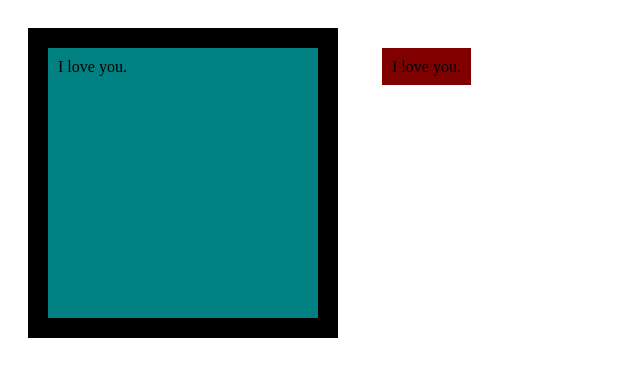
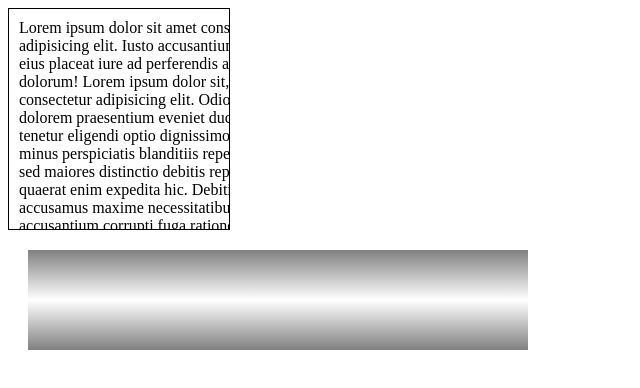
Before and after one commit to md-shamim-sarker/web-dev, a plain HTML site: page box-model/index.html in a window 1280 px wide. Shown: the whole page, without its empty margins (0-640 px from the left). Drawn offline with Linux system fonts and the light colour scheme.

Commit message:
background

```diff
--- a/box-model/index.html
+++ b/box-model/index.html
@@ -10,9 +10,17 @@
 </head>
 
 <body>
-    <section>
-        <div class="div1">I love you.</div>
-        <div class="div2">I love you.</div>
+    <section class="section1">
+        <div class="div1">Lorem ipsum dolor sit amet consectetur adipisicing elit. Iusto accusantium quis, fuga eius
+            placeat iure ad perferendis amet nemo dolorum! Lorem ipsum dolor sit, amet consectetur adipisicing elit.
+            Odio inventore dolorem praesentium eveniet ducimus a in tenetur eligendi optio dignissimos, asperiores,
+            minus perspiciatis blanditiis repellendus fugit sed maiores distinctio debitis repellat rem id quaerat enim
+            expedita hic. Debitis aliquam, accusamus maxime necessitatibus in rerum accusantium corrupti fuga ratione.
+            Unde, recusandae?</div>
+    </section>
+
+    <section class="section2">
+        <div></div>
     </section>
 </body>
 
--- a/box-model/style.css
+++ b/box-model/style.css
@@ -1,26 +1,21 @@
-section {}
+.section1 {
+    width: 200px;
+    height: 200px;
+    border: 1px solid;
+    padding: 10px;
+    overflow: auto;
+    box-shadow: 10px, 10px 40px black;
+}
 
 .div1 {
-    display: inline-block;
-    width: 250px;
-    height: 250px;
-    background-color: teal;
-    padding: 10px;
-    border: 20px solid;
-    margin: 20px;
+    width: 300px;
 }
 
-.div2 {
-    display: inline;
-    box-sizing: border-box;
-    width: 250px;
-    height: 250px;
-    background-color: maroon;
-    padding: 10px;
-    /* border: 20px solid; */
+.section2 div {
     margin: 20px;
+    width: 500px;
+    height: 100px;
+    /* border: 1px solid; */
+    /* box-shadow: 10px 10px 40px gray; */
+    background: linear-gradient(0deg, grey, white, grey);
 }
-
-.div2:hover {
-    border: 20px solid;
-}
```
